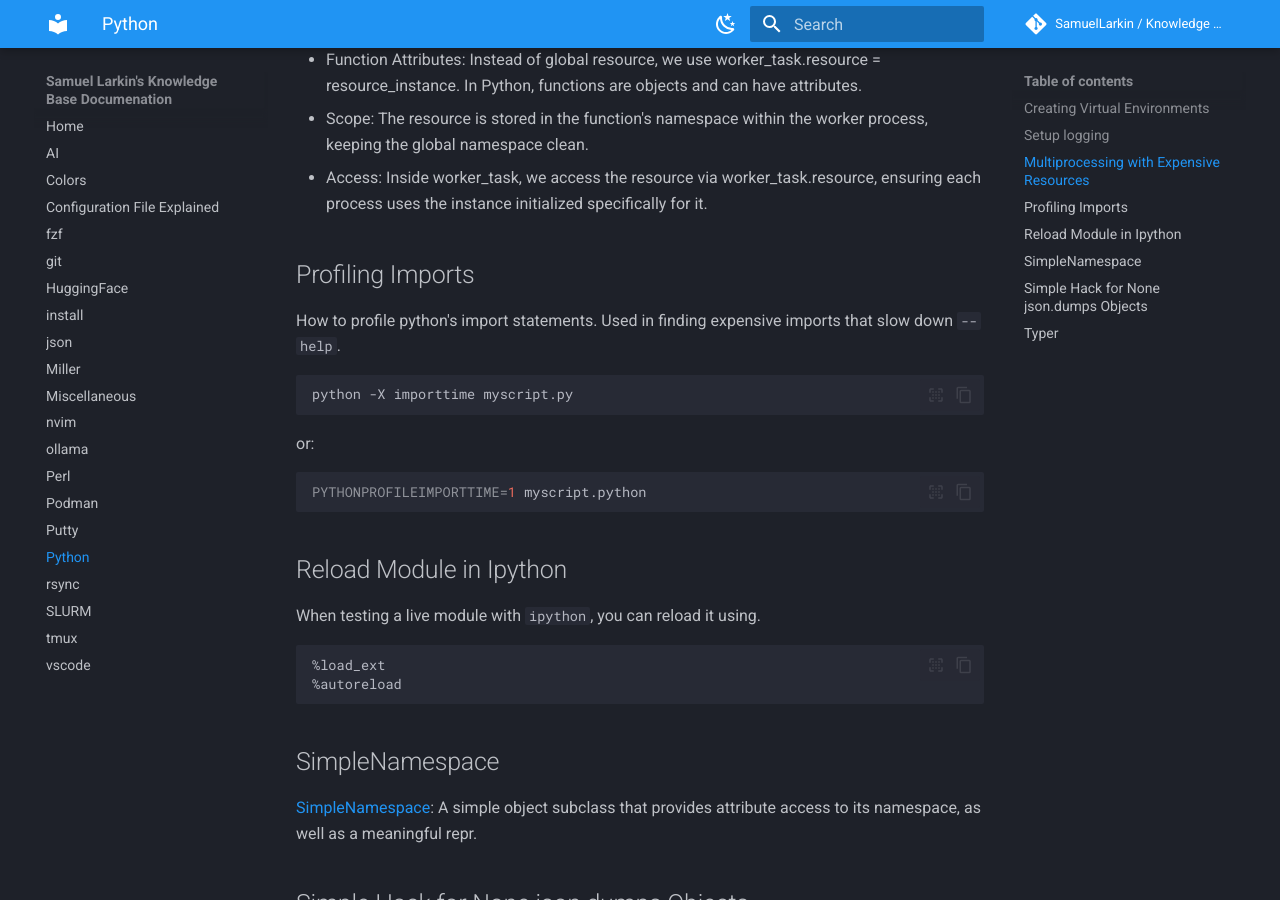
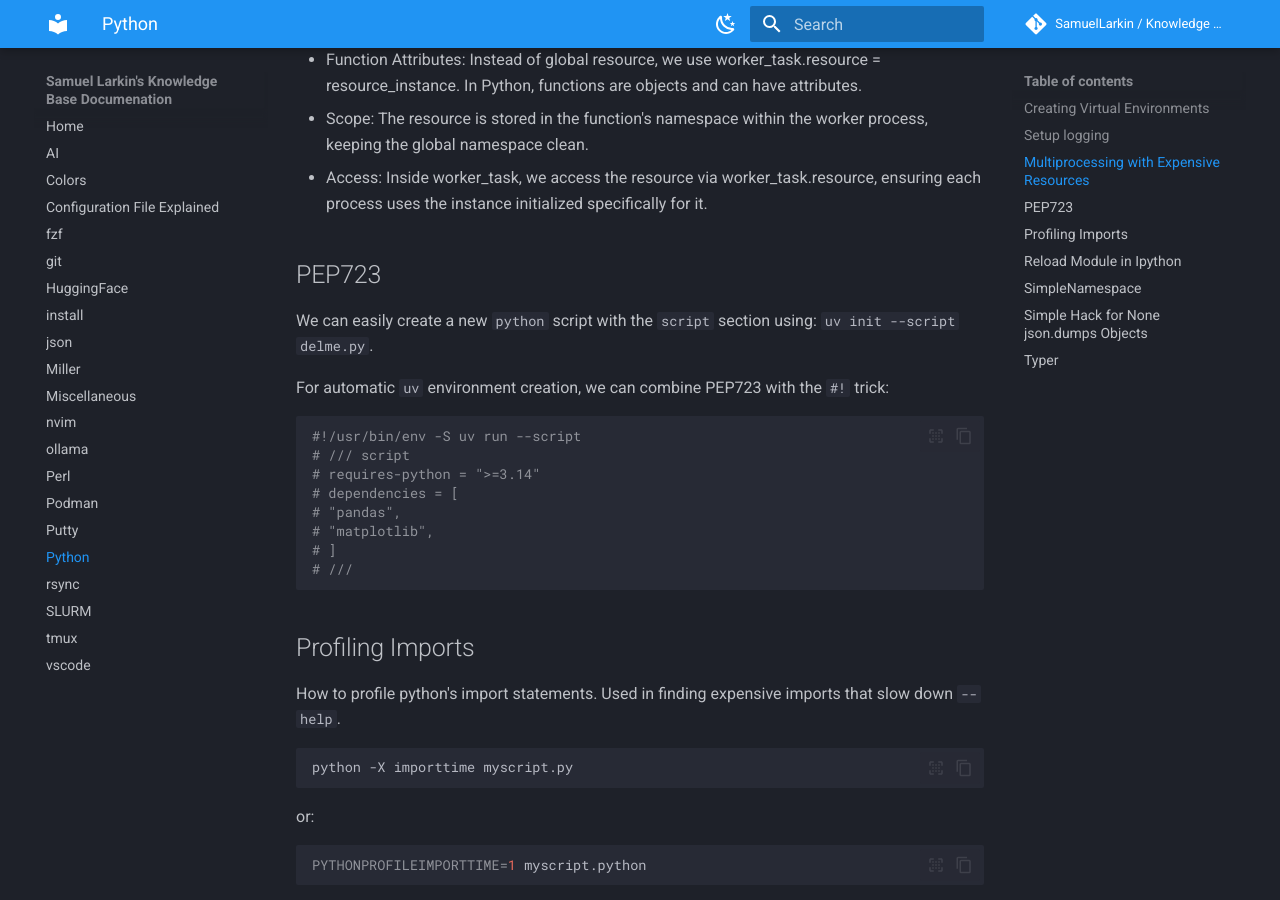
Before and after one commit to SamuelLarkin/kb, an MkDocs documentation site: the page built from docs/python.md, in a window 1280 px wide and 900 px high, scrolled down 2009 px. Built offline with MkDocs 1.6.1 and Material for MkDocs 9.7.7, drawn with Linux system fonts in a browser that asks for light colours; comment, search, counter and statistics services are not loaded; the version menu is left out.

Commit message:
docs(python): PEP723 + #! trick to have script autogenerate their venv

````diff
--- a/docs/python.md
+++ b/docs/python.md
@@ -100,6 +100,23 @@ Key Points:
 - Scope: The resource is stored in the function's namespace within the worker process, keeping the global namespace clean.
 - Access: Inside worker_task, we access the resource via worker_task.resource, ensuring each process uses the instance initialized specifically for it.
 
+## PEP723
+
+We can easily create a new `python` script with the `script` section using: `uv init --script delme.py`.
+
+For automatic `uv` environment creation, we can combine PEP723 with the `#!` trick:
+
+```python
+#!/usr/bin/env -S uv run --script
+# /// script
+# requires-python = ">=3.14"
+# dependencies = [
+# "pandas",
+# "matplotlib",
+# ]
+# ///
+```
+
 ## Profiling Imports
 
 How to profile python's import statements.
@@ -144,5 +161,5 @@ print(json.dumps(my_data, indent=2, default=str))
 Disable the long exception stack.
 
 ```python
-app = typer.Typer(add_completion=False, pretty_exceptions_show_locals = False)
+app = typer.Typer(add_completion=False, pretty_exceptions_show_locals=False)
 ```
````
